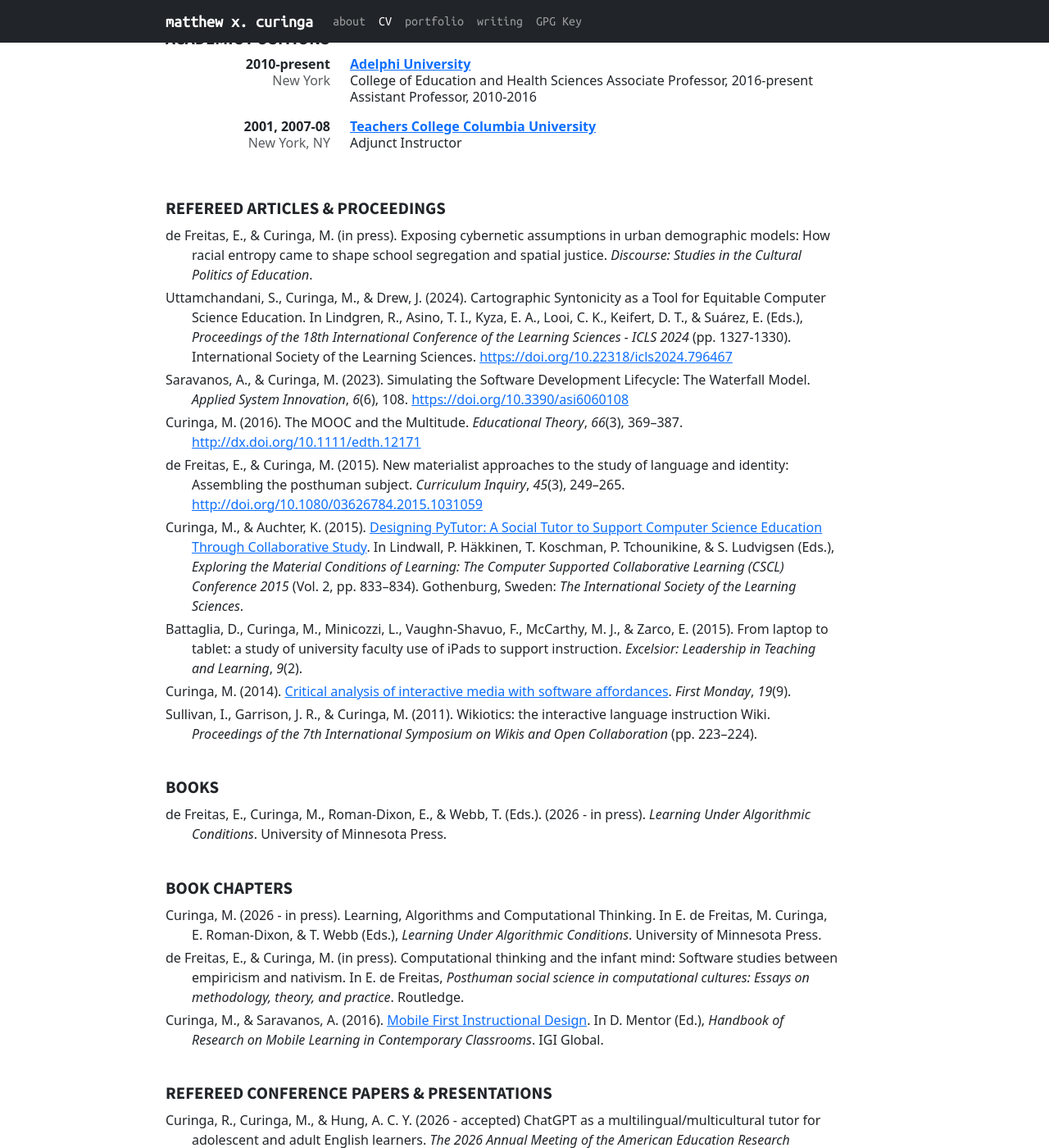
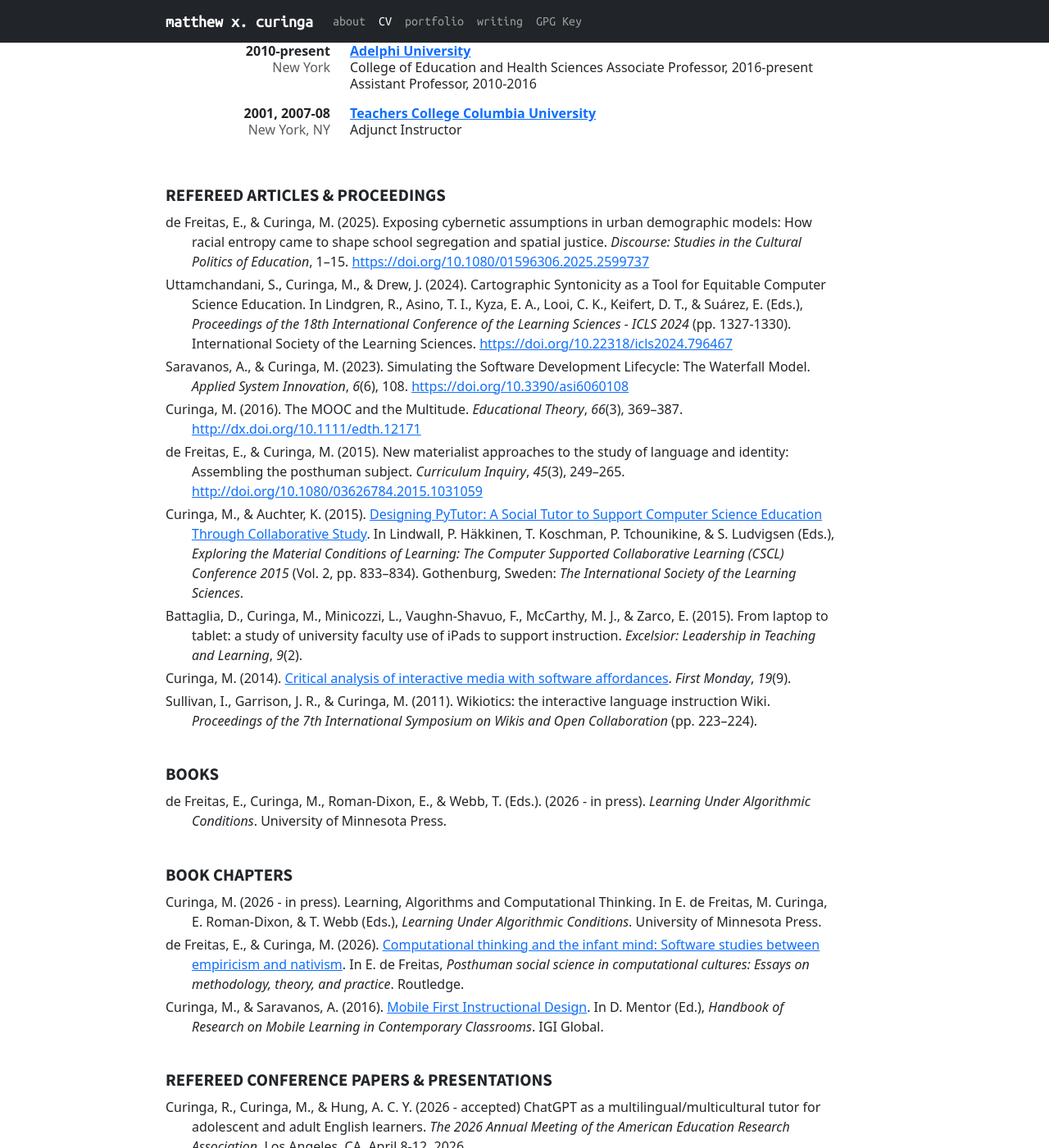
Before and after one commit to mcuringa/mcuringa.github.com, a Jekyll site: the page built from cv.md, in a window 1280 px wide and 1400 px high, scrolled down 615 px. Shown: the whole window at 82% size. Built offline with Jekyll 4.4.1, drawn with Linux system fonts in a browser that asks for light colours; some of the changed text lies outside the part shown.

Commit message:
updated articles and presentations

```diff
--- a/cv.md
+++ b/cv.md
@@ -19,7 +19,6 @@
   <a href="https://matt.curinga.com" title="go to the personal website of matt curinga" class="text-muted">https://matt.curinga.com</a><br>
   <a href="https://mixi.nyc" title="mixi research and practice institute" class="text-muted">https://mixi.nyc</a><br>
   <a href="https://github.com/mcuringa" title="github repos" class="text-muted">https://github.com/mcuringa</a><br>
-  <a href="https://twitter.com/mxc" title="infrequent tweets" class="text-muted">https://twitter.com/mxc</a>
 </div>
 <h1>Curriculum Vitae</h1>
 </header>
@@ -83,7 +82,7 @@
 
 Refereed articles & proceedings
 -------------------------------
-de Freitas, E., & Curinga, M. (in press). Exposing cybernetic assumptions in urban demographic models: How racial entropy came to shape school segregation and spatial justice. _Discourse: Studies in the Cultural Politics of Education_.
+de Freitas, E., & Curinga, M. (2025). Exposing cybernetic assumptions in urban demographic models: How racial entropy came to shape school segregation and spatial justice. _Discourse: Studies in the Cultural Politics of Education_, 1–15. <https://doi.org/10.1080/01596306.2025.2599737>
 
 Uttamchandani, S., Curinga, M., & Drew, J. (2024). Cartographic Syntonicity as a Tool for Equitable Computer Science Education. In Lindgren, R., Asino, T. I., Kyza, E. A., Looi, C. K., Keifert, D. T., & Suárez, E. (Eds.), _Proceedings of the 18th International Conference of the Learning Sciences - ICLS 2024_ (pp. 1327-1330). International Society of the Learning Sciences. <https://doi.org/10.22318/icls2024.796467>
 
@@ -109,7 +108,7 @@
 -------------
 Curinga, M. (2026 - in press). Learning, Algorithms and Computational Thinking. In E. de Freitas, M. Curinga, E. Roman-Dixon, & T. Webb (Eds.), _Learning Under Algorithmic Conditions_. University of Minnesota Press.
 
-de Freitas, E., & Curinga, M. (in press). Computational thinking and the infant mind: Software studies between empiricism and nativism. In E. de Freitas, _Posthuman social science in computational cultures: Essays on methodology, theory, and practice_. Routledge.
+de Freitas, E., & Curinga, M. (2026). [Computational thinking and the infant mind: Software studies between empiricism and nativism](https://www.taylorfrancis.com/chapters/edit/10.4324/9781003538769-12/computational-thinking-infant-mind-elizabeth-de-freitas-matthew-curinga). In E. de Freitas, _Posthuman social science in computational cultures: Essays on methodology, theory, and practice_. Routledge.
 
 Curinga, M., & Saravanos, A. (2016). [Mobile First Instructional Design](https://www.igi-global.com/book/handbook-research-mobile-learning-contemporary/143639). In D. Mentor (Ed.), _Handbook of Research on Mobile Learning in Contemporary Classrooms_. IGI Global.
 
@@ -211,6 +210,7 @@
 
 White papers, working papers, technical reports, etc
 ------------------------------------------------------
+
 Curinga, M. and Timlaris, L. (2010). Technology and Education Transformation. Technical report prepared for the [Intel Strategy, Research and Assessment Team](http://www.intel.com/EDUCATION/).
 
 Curinga, M. (2010). Mobile Learning. Technical report prepared for the [Intel Strategy, Research and Assessment Team](http://www.intel.com/EDUCATION/).
@@ -219,13 +219,6 @@
 
 Curinga, M. (2009). Web 2.0 and Learning: a review of literature. Technical report prepared for the [Intel Strategy, Research and Assessment Team](http://www.intel.com/EDUCATION/).
 
-Works in progress
------------------
-de Freitas, E., & Curinga, M. (under review). How the concept of racial entropy came to shape our ideas about segregation: Exposing the cybernetic assumptions in demographic models.
-
-Curinga, M., & de Freitas, E. (under review). Computational Thinking and the Infant Mind: Towards the New Empiricisms of Software Studies. _Learning, Media and Technology_.
-
-Curinga, R., Raña, R., Curinga, M., & Maryutina, E. (under review). Assessing and placing emergent bilinguals in U.S. schools: Findings from field interviews. _International journal of bilingual education and bilingualism._
 
 </div>
 
```
Also changed, not shown: other parts of cv.md (+1 -1 lines).
